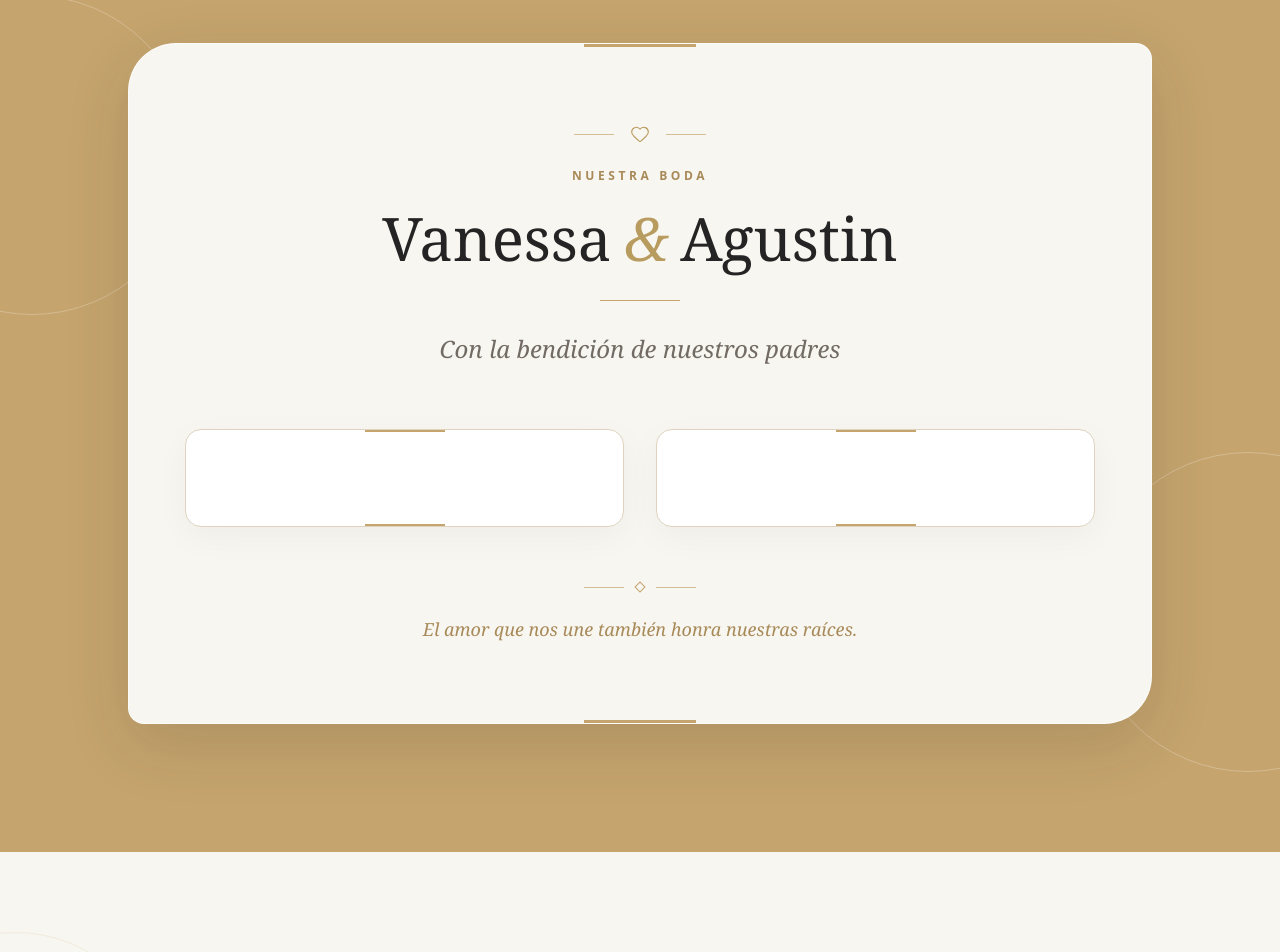
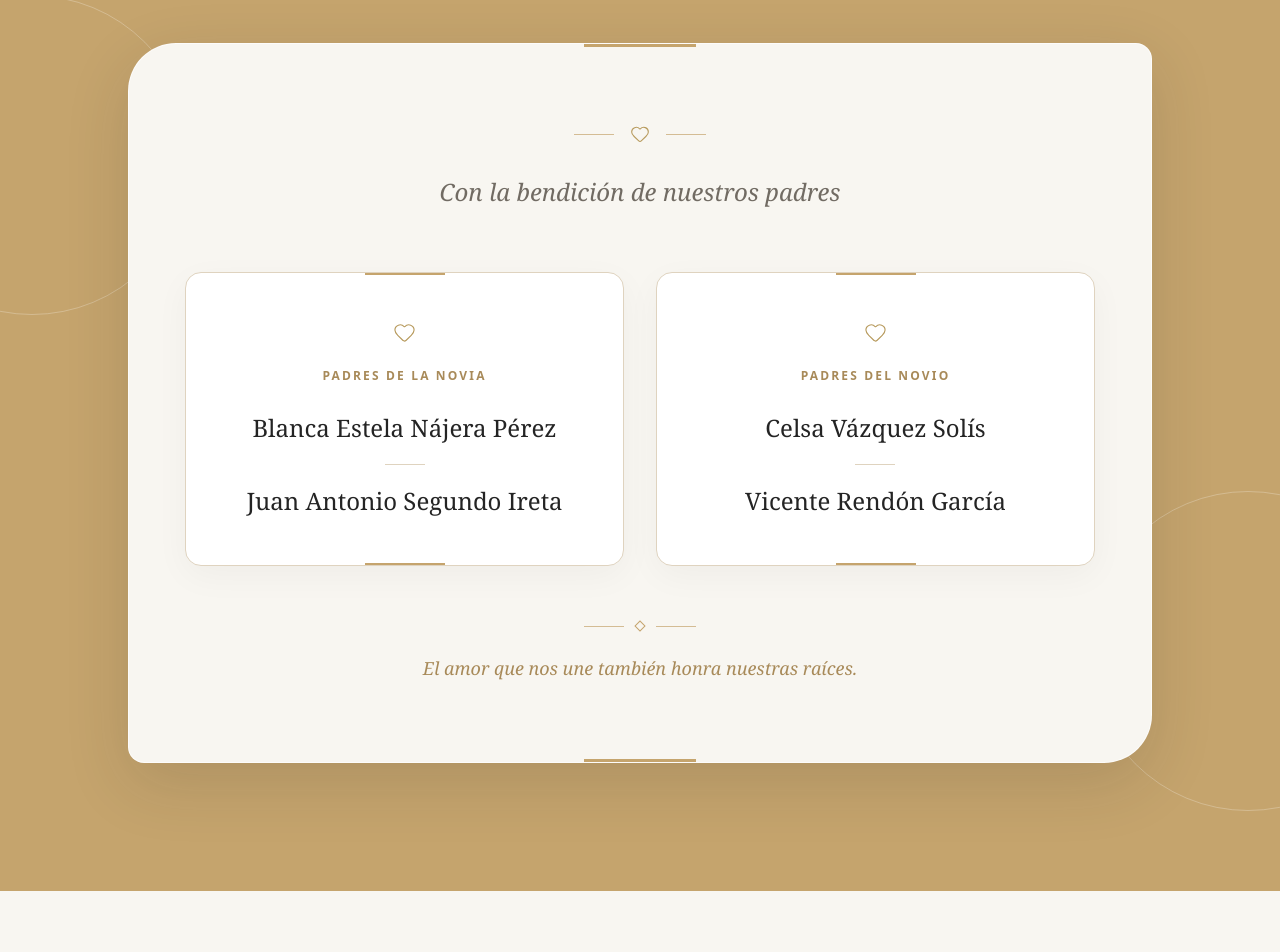
Before and after one commit to patrickespinoza/Vanessa-Agustin, a React (Vite) app in the folder Nuestra-Boda/: page / in a window 1280 px wide. Shown: the part 885-1837 px from the top of the page. Built offline with nearby package versions, Linux system fonts and the light colour scheme; a web font is replaced by a local one.

Commit message:
cambio 4

```diff
--- a/Nuestra-Boda/src/componentes-encabezado/novios.jsx
+++ b/Nuestra-Boda/src/componentes-encabezado/novios.jsx
@@ -116,7 +116,61 @@ const TarjetaPadres = ({
         "
       />
 
+      {/* ICONO */}
 
+      <Heart
+        size={23}
+        strokeWidth={1.2}
+        className="mb-6 text-[#B89B5E]"
+      />
+
+      {/* TÍTULO */}
+
+      <h3
+        className="
+          mb-7
+          text-[11px]
+          font-semibold
+          uppercase
+          tracking-[0.18em]
+          text-[#A88A59]
+          sm:text-xs
+        "
+      >
+        {titulo}
+      </h3>
+
+      {/* NOMBRES */}
+
+      <div className="flex flex-col items-center gap-5">
+        {nombres.map((nombre, i) => (
+          <React.Fragment key={i}>
+            {i > 0 && (
+              <div
+                className="
+                  h-px
+                  w-10
+                  bg-[#DFD3BF]
+                "
+              />
+            )}
+
+            <p
+              className="
+                max-w-xs
+                font-serif
+                text-xl
+                font-normal
+                leading-relaxed
+                text-[#242424]
+                sm:text-2xl
+              "
+            >
+              {nombre}
+            </p>
+          </React.Fragment>
+        ))}
+      </div>
 
       {/* DETALLE INFERIOR */}
 
@@ -277,63 +331,6 @@ const Novios = () => {
             <div className="h-px w-10 bg-[#C5A46D]/70" />
           </div>
 
-          {/* SUBTÍTULO */}
-
-          <p
-            className="
-              text-[11px]
-              font-semibold
-              uppercase
-              tracking-[0.3em]
-              text-[#A88A59]
-              sm:text-xs
-            "
-          >
-            Nuestra boda
-          </p>
-
-          {/* NOMBRES DE LOS NOVIOS */}
-
-          <h2
-            className="
-              mt-6
-              font-serif
-              text-4xl
-              font-normal
-              leading-tight
-              text-[#242424]
-              sm:text-5xl
-              md:text-6xl
-            "
-          >
-            {informacion.novia}
-
-            <span
-              className="
-                mx-3
-                font-serif
-                italic
-                text-[#B89B5E]
-              "
-            >
-              &
-            </span>
-
-            {informacion.novio}
-          </h2>
-
-          {/* SEPARADOR */}
-
-          <div
-            className="
-              mx-auto
-              mt-8
-              h-px
-              w-20
-              bg-[#C5A46D]
-            "
-          />
-
           {/* TEXTO DE BENDICIÓN */}
 
           <p
```
